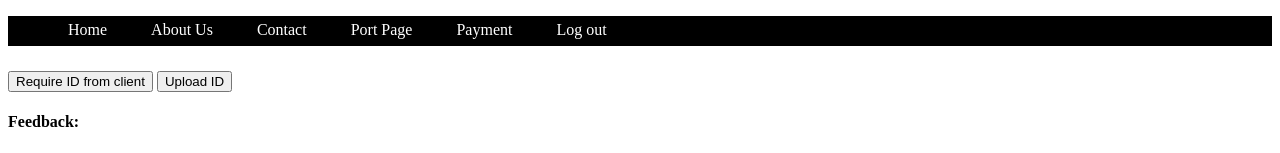
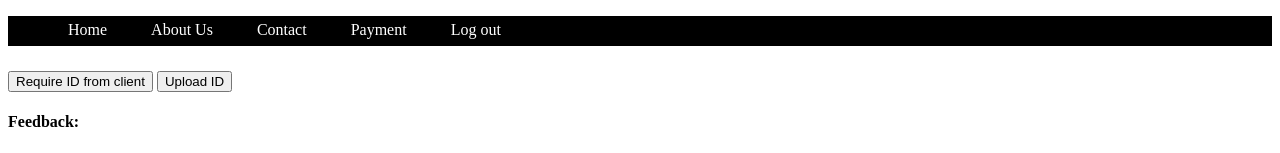
Before and after one commit to Shobha345/shobha-px-app, a plain HTML site: page homepage.html in a window 1280 px wide. Shown: the top 153 px of the page. Drawn offline with Linux system fonts and the light colour scheme.

Commit message:
port removed

```diff
--- a/homepage.html
+++ b/homepage.html
@@ -73,7 +73,7 @@
                     <li><a href="/homepage.html">Home</a></li>
                     <li><a href="./pages/aboutus.html">About Us</a></li>
                     <li><a href="./pages/contact.html">Contact</a></li>
-                    <li><a href="portpage.html">Port Page</a></li>
+                    <!-- <li><a href="portpage.html">Port Page</a></li> -->
                     <li><a href="./pages/payment.html">Payment</a></li>
                     <!-- <li><a href="./pages/dataloader.html">Data Loader</a></li>     -->
                     <script src="../js/login.js"></script> <!-- Login JS -->
```
Also changed, not shown: pages/contact.html (+1 -1 lines), pages/payment.html (+1 -1 lines).
